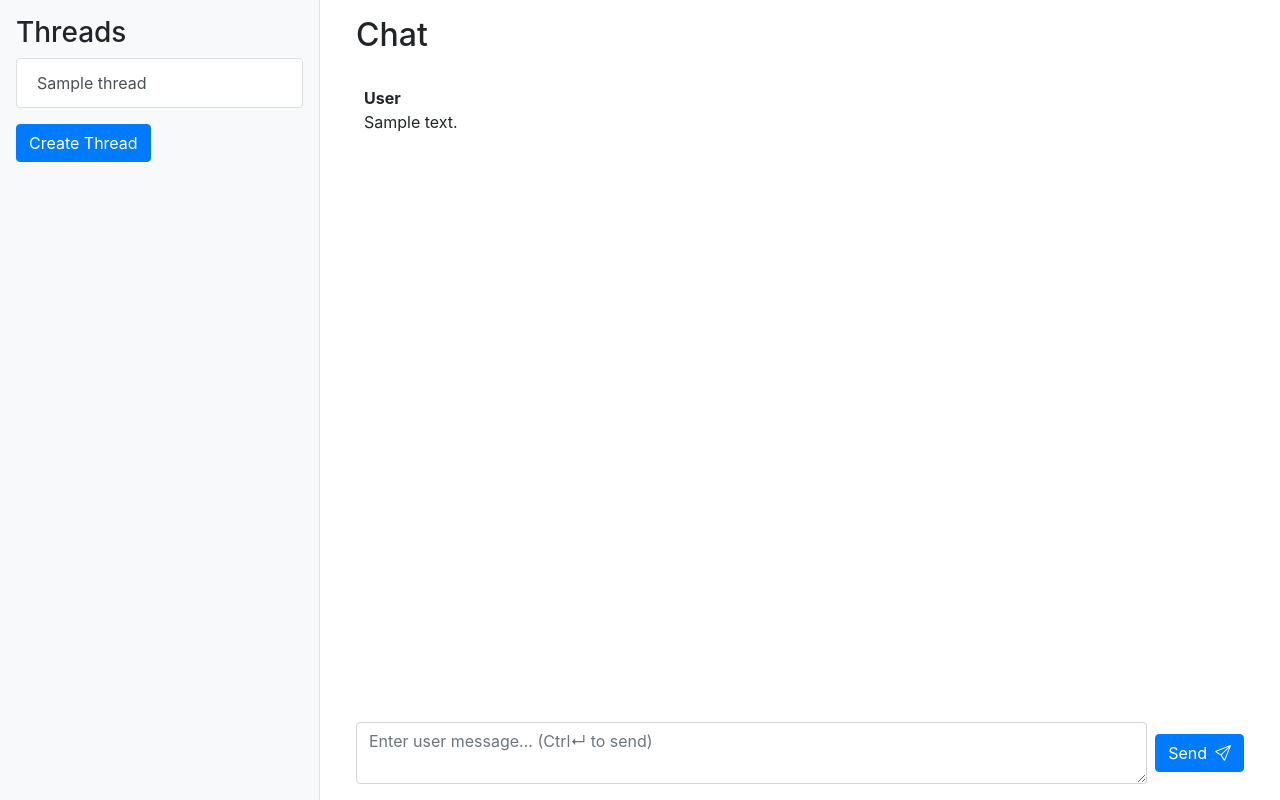
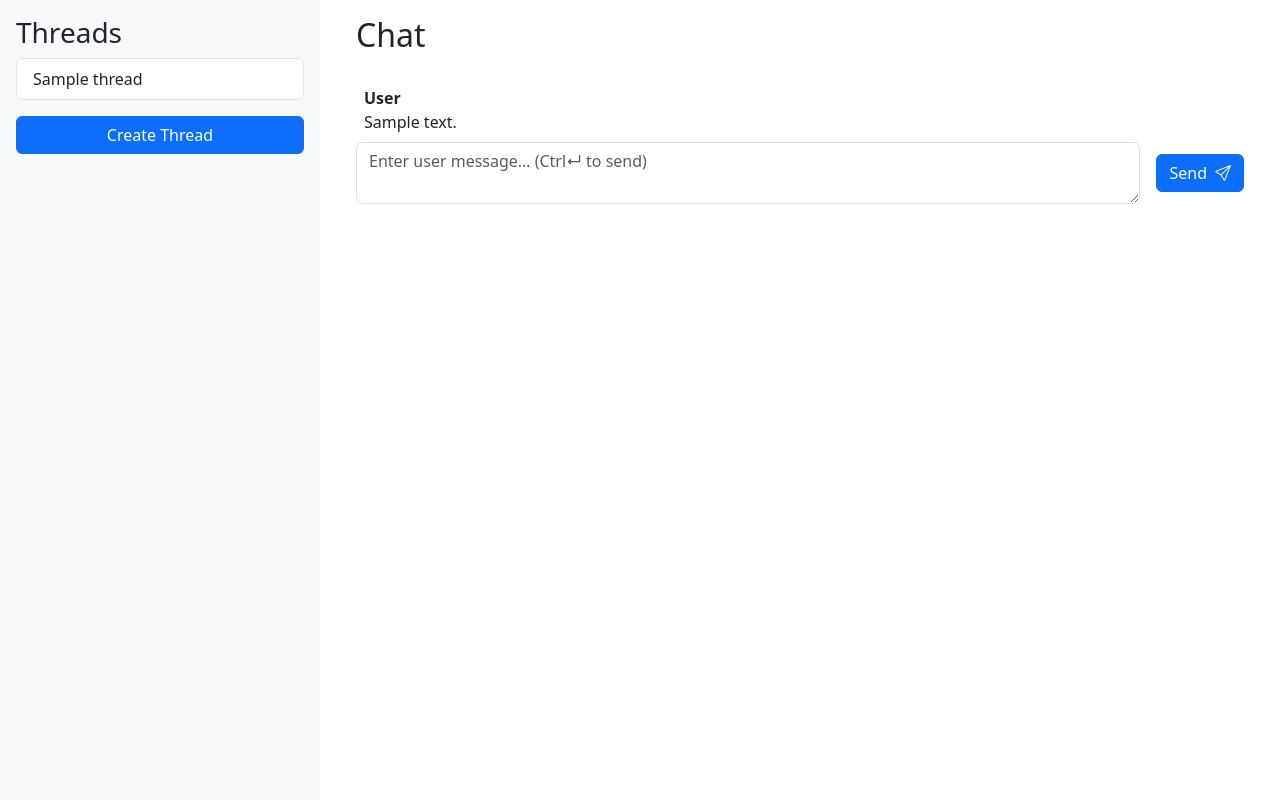
Before and after one commit to vintasoftware/django-ai-assistant, a Django app: template example/demo/templates/demo/chat_thread.html in a window 1280 px wide. Run offline with Django 5.2, Linux system fonts and the light colour scheme; the template is opened without the code that fills it: most values are stand-ins (such as "Sample title", 1, 10 or a date in 2020); some libraries are stand-ins or nearby versions.

Commit message:
Fix styling

```diff
--- a/example/assets/css/htmx_index.css
+++ b/example/assets/css/htmx_index.css
@@ -1,37 +1,10 @@
-html,
-body {
-  height: 100%;
-  margin: 0;
-}
-
-aside,
-main {
-  height: 100%;
-  overflow-y: auto;
+#threads-container,
+#messages-container {
+  max-height: calc(100vh - 100px);
 }
 
 .main-container {
   max-width: 920px;
-  margin: 0 auto;
-}
-
-#threads-list {
-  max-height: 85vh;
-}
-
-#messages-list {
-  max-height: 70vh;
-}
-
-.active-thread {
-  background-color: #007bff;
-  color: white;
-}
-
-.message-item {
-  display: flex;
-  flex-direction: column;
-  padding: 0.5rem;
 }
 
 [data-loading] {
--- a/example/demo/templates/demo/chat_home.html
+++ b/example/demo/templates/demo/chat_home.html
@@ -2,23 +2,21 @@
 
 {% block body %}
   <div class="d-flex vh-100">
-    <aside class="col-3 border-right p-3 bg-light">
-      <div
-        id="threads-wrapper"
-      >
+    <aside class="h-100 col-3 border-right p-3 bg-light">
+      <h3>Threads</h3>
+
+        <div id="threads-wrapper">
         {% block threads_list %}
-          <div id="threads-container" hx-swap-oob="true">
-            <h3>Threads</h3>
-
+          <div id="threads-container" class="d-flex flex-column" hx-swap-oob="true">
             <div id="threads-list" class="list-group flex-grow-1 overflow-auto">
               {% for thread in threads %}
                 <a
-                  class="thread-item list-group-item list-group-item-action {% if thread.id == thread_id %}active-thread{% endif %}"
+                  class="thread-item list-group-item list-group-item-action {% if thread.id == thread_id %}active{% endif %}"
                   href="{% url 'chat_thread' thread.id %}"
                   hx-get="{% url 'chat_thread' thread.id %}"
-                  hx-target="#messages-wrapper"
+                  hx-target="#messages-container"
                   hx-swap="outerHTML"
-                  hx-select="#messages-wrapper"
+                  hx-select="#messages-container"
                   hx-select-oob="#threads-container"
                   hx-push-url="true"
                 >
@@ -44,15 +42,15 @@
       </div>
     </aside>
 
-    <main class="col-9 d-flex flex-column p-3 main-container">
+    <main class="h-100 col-9 d-flex flex-column p-3 mx-auto main-container">
       <h2 class="mb-4">Chat</h2>
 
       <div class="text-center my-3" data-loading>
         <div class="spinner-border text-primary" role="status"></div>
       </div>
 
-      <!-- This will be replaced by reponses from django_ai_assistant:messages_list_create-->
-      <div id="messages-wrapper" class="h-100" hx-indicator="#indicator">
+      <!-- This will be replaced by responses from django_ai_assistant:messages_list_create-->
+      <div id="messages-wrapper">
         {% block message_list %}
           <div class="text-center text-muted my-3">
             Select or create a thread to start chatting.
--- a/example/demo/templates/demo/chat_thread.html
+++ b/example/demo/templates/demo/chat_thread.html
@@ -1,7 +1,7 @@
 {% extends "demo/chat_home.html" %}
 
 {% block message_list %}
-  <div id="messages-container" class="d-flex flex-column h-100">
+  <div id="messages-container" class="d-flex flex-column">
     <!-- Django alert messages from django.contrib.messages: -->
     {% if messages %}
     <div class="alert-messages">
@@ -11,10 +11,9 @@
     </div>
     {% endif %}
 
-    <div id="scroll-area" class="flex-grow-1 overflow-auto">
-      <div id="messages-list" class="list-group">
+    <div id="messages-list" class="overflow-auto">
       {% for message in thread_messages reversed %}
-          <div class="message-item">
+        <div class="d-flex flex-column p-2">
           <span>
             <strong>
               {% if message.type == "ai" %}AI{% else %}User{% endif %}
@@ -24,9 +23,8 @@
         </div>
       {% endfor %}
     </div>
-    </div>
 
-    <div class="d-flex align-items-center mt-3">
+    <div class="d-flex align-items-center mt-auto">
       <textarea
         id="input-area"
         class="form-control"
@@ -36,7 +34,7 @@
       ></textarea>
       <button
         id="send-message-button"
-        class="btn btn-primary ml-2 d-inline-flex align-items-center"
+        class="btn btn-primary ms-3 d-inline-flex align-items-center"
         hx-post="{% url 'chat_thread' thread_id %}"
         hx-include="#input-area"
         hx-target="#messages-container"
@@ -44,7 +42,7 @@
         hx-select="#messages-container"
         data-loading-disable
       >
-        Send <i class="bi bi-send ml-2"></i>
+        Send <i class="bi bi-send ms-2"></i>
       </button>
     </div>
   </div>
--- a/example/demo/templates/demo/htmx_index.html
+++ b/example/demo/templates/demo/htmx_index.html
@@ -4,18 +4,18 @@
 <html>
   <head>
     <title>Django AI Assistant - HTMX Demo</title>
+    <link rel="stylesheet" href="{% static 'css/htmx_index.css' %}" />
+    <!-- Bootstrap -->
     <link
       rel="stylesheet"
-      href="https://stackpath.bootstrapcdn.com/bootstrap/4.5.2/css/bootstrap.min.css"
+      href="https://cdn.jsdelivr.net/npm/bootstrap@5.3.3/dist/css/bootstrap.min.css"
     />
-    <link rel="stylesheet" href="{% static 'css/htmx_index.css' %}" />
-    <script src="https://code.jquery.com/jquery-3.5.1.slim.min.js"></script>
-    <script src="https://cdn.jsdelivr.net/npm/@popperjs/core@2.9.2/dist/umd/popper.min.js"></script>
-    <script src="https://stackpath.bootstrapcdn.com/bootstrap/5.1.3/js/bootstrap.min.js"></script>
     <link
       href="https://cdn.jsdelivr.net/npm/bootstrap-icons@1.11.0/font/bootstrap-icons.css"
       rel="stylesheet"
     />
+    <script src="https://stackpath.bootstrapcdn.com/bootstrap/5.3.3/js/bootstrap.min.js"></script>
+    <!-- HTMX -->
     <script src="https://unpkg.com/htmx.org@1.5.0/dist/htmx.min.js"></script>
     <script src="https://unpkg.com/htmx.org/dist/ext/json-enc.js"></script>
     <script src="https://unpkg.com/htmx.org@1.9.12/dist/ext/loading-states.js"></script>
```
Lines whose indentation alone changed are shown as unchanged.
